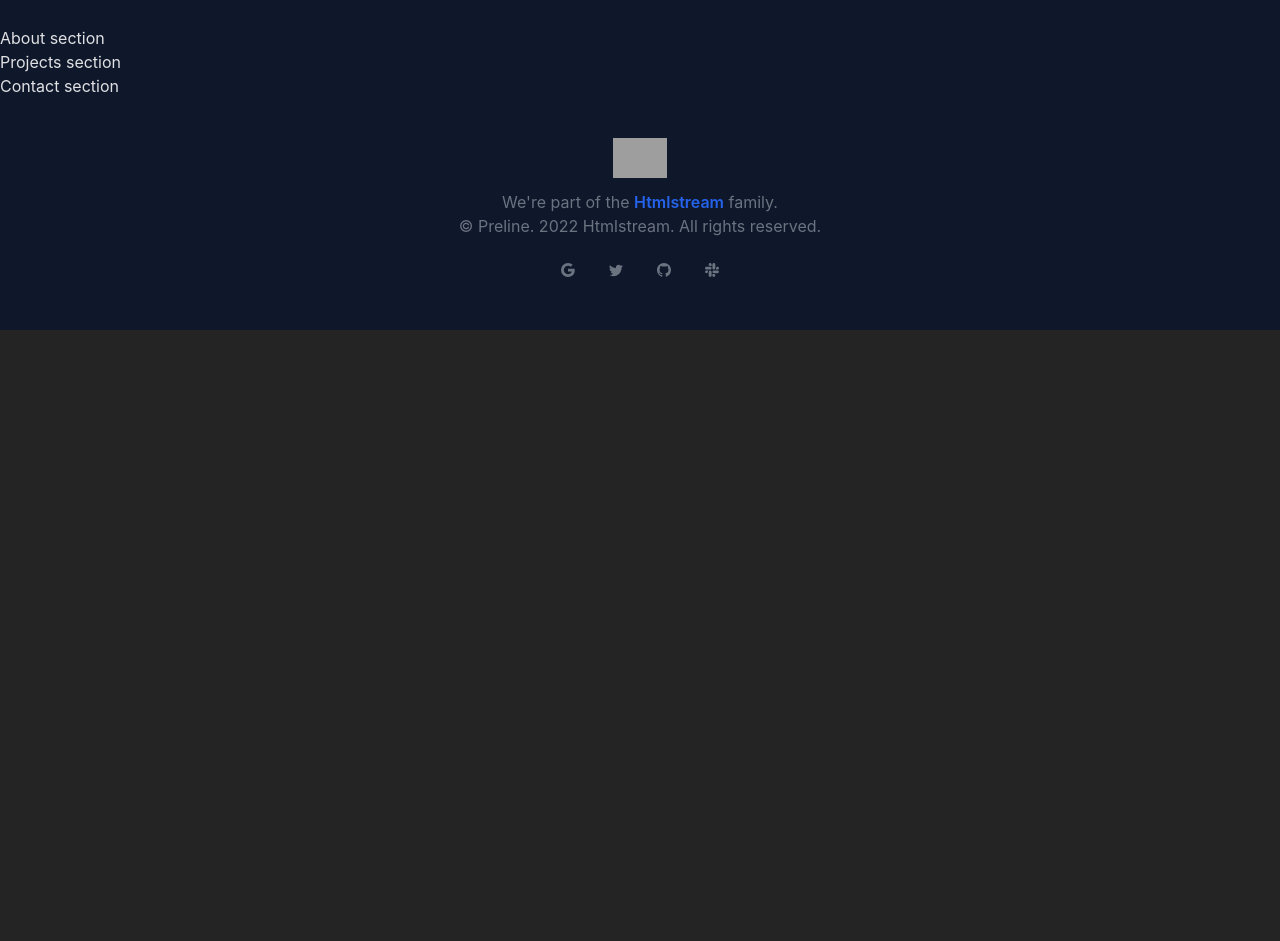
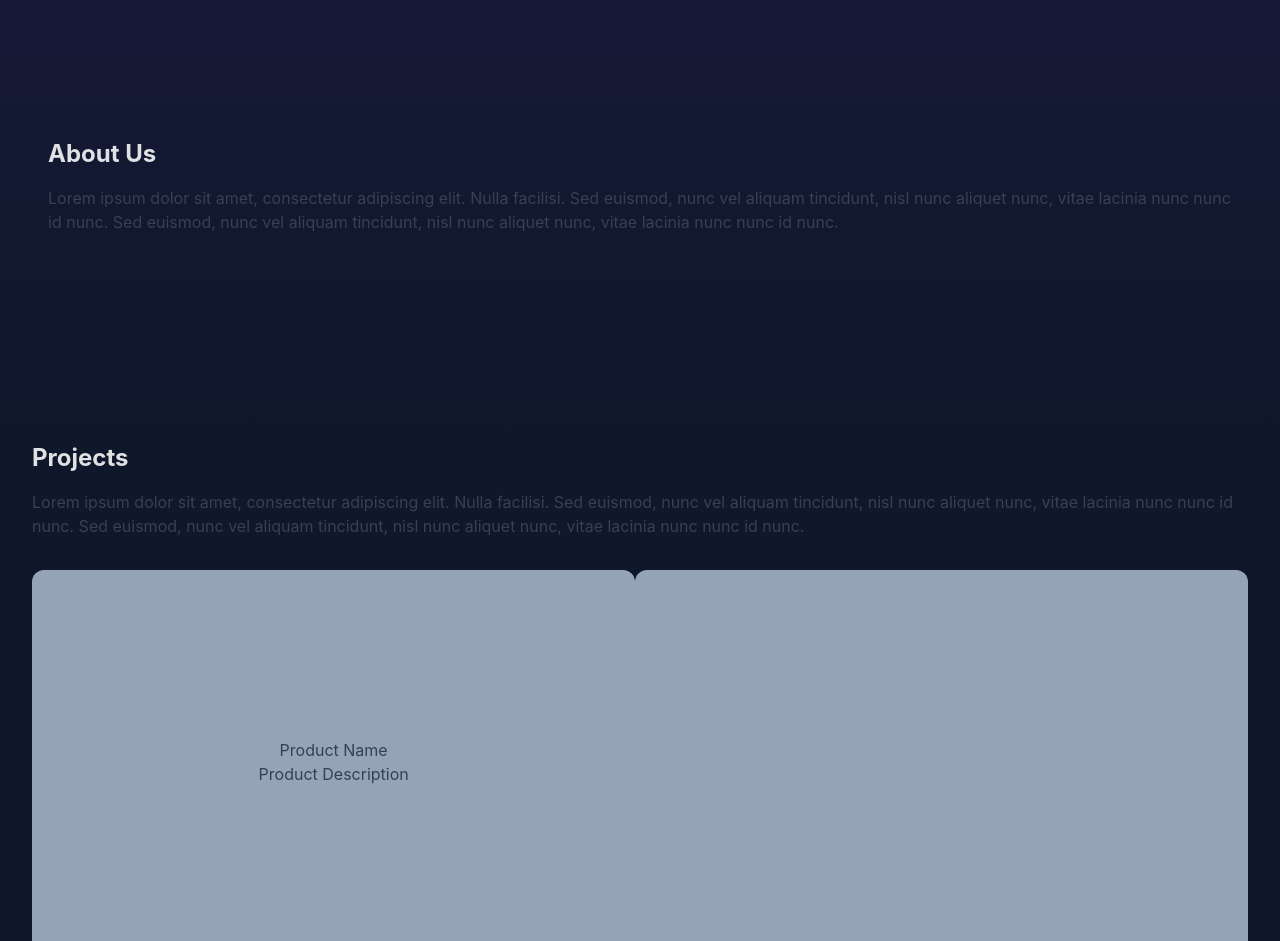
Before and after one commit to mrokonuzzaman040/fastuion-design, a React (Vite) app: page / in a window 1280 px wide. Shown: the part 640-1581 px from the top of the page. Before the commit the page ends 970 px from the top, so only its background shows below. Built offline with nearby package versions, Linux system fonts and the light colour scheme; grey boxes are pictures that could not be loaded.

Commit message:
Add Tailwind CSS forms plugin and update HomeLayout and Home components

```diff
--- a/package.json
+++ b/package.json
@@ -10,6 +10,7 @@
     "preview": "vite preview"
   },
   "dependencies": {
+    "@tailwindcss/forms": "^0.5.7",
     "firebase": "^10.8.1",
     "localforage": "^1.10.0",
     "match-sorter": "^6.3.4",
--- a/src/Home/Home/About.jsx
+++ b/src/Home/Home/About.jsx
@@ -2,8 +2,11 @@ import React from 'react';
 
 const About = () => {
     return (
-        <div id='#about' className=''>
-            <h2>About section</h2>
+        <div id='about' className='max-w-[85rem] mx-auto px-4 sm:px-6 lg:px-8 py-24 space-y-8'>
+            <div className=" p-4">
+                <h2 className="text-2xl font-bold mb-4">About Us</h2>
+                <p className="text-gray-700">Lorem ipsum dolor sit amet, consectetur adipiscing elit. Nulla facilisi. Sed euismod, nunc vel aliquam tincidunt, nisl nunc aliquet nunc, vitae lacinia nunc nunc id nunc. Sed euismod, nunc vel aliquam tincidunt, nisl nunc aliquet nunc, vitae lacinia nunc nunc id nunc.</p>
+            </div>
         </div>
     );
 };
--- a/src/Home/Home/Contact.jsx
+++ b/src/Home/Home/Contact.jsx
@@ -2,8 +2,11 @@ import React from 'react';
 
 const Contact = () => {
     return (
-        <div id='contact' className=''>
-            <h2>Contact section</h2>
+        <div id='contact' className='max-w-[85rem] mx-auto px-4 sm:px-6 lg:px-8 py-24 space-y-8'>
+            <div className="">
+                <h2 className="text-2xl font-bold mb-4">Contact</h2>
+                <p className="text-gray-700">Lorem ipsum dolor sit amet, consectetur adipiscing elit. Nulla facilisi. Sed euismod, nunc vel aliquam tincidunt, nisl nunc aliquet nunc, vitae lacinia nunc nunc id nunc. Sed euismod, nunc vel aliquam tincidunt, nisl nunc aliquet nunc, vitae lacinia nunc nunc id nunc.</p>
+            </div>
         </div>
     );
 };
--- a/src/Home/Home/Projects.jsx
+++ b/src/Home/Home/Projects.jsx
@@ -1,9 +1,14 @@
 import React from 'react';
+import Product from '../ReUsable/Product';
 
 const Projects = () => {
     return (
-        <div id='#projects' className=''>
-            <h2>Projects section</h2>
+        <div id='projects' className='max-w-[85rem] mx-auto px-4 sm:px-6 lg:px-8 py-24 space-y-8'>
+            <div className="">
+                <h2 className="text-2xl font-bold mb-4">Projects</h2>
+                <p className="text-gray-700">Lorem ipsum dolor sit amet, consectetur adipiscing elit. Nulla facilisi. Sed euismod, nunc vel aliquam tincidunt, nisl nunc aliquet nunc, vitae lacinia nunc nunc id nunc. Sed euismod, nunc vel aliquam tincidunt, nisl nunc aliquet nunc, vitae lacinia nunc nunc id nunc.</p>
+            </div>
+            <Product />
         </div>
     );
 };
--- a/src/Home/HomeLayout.jsx
+++ b/src/Home/HomeLayout.jsx
@@ -1,13 +1,11 @@
 import React from "react";
 import "preline/preline";
 import "preline/preline.js";
-import Home from "./Home/Home";
 import Navbar from "../Components/Navbar";
 import { Outlet } from "react-router-dom";
 import Footer from "../Components/Footer";
 
 const HomeLayout = () => {
-
     return (
         <div className="">
             <Navbar />
--- /dev/null
+++ b/src/Home/ReUsable/Product.jsx
@@ -0,0 +1,19 @@
+import React from 'react';
+
+const Product = () => {
+    return (
+        <div className='flex justify-between items-center'>
+            <div className="flex bg-slate-400 p-6 w-[640px] h-96 rounded-xl text-slate-700 text-center justify-center items-center">
+                <div className="">
+                    <h3>Product Name</h3>
+                    <p>Product Description</p>
+                </div>
+            </div>
+            <div className="flex bg-slate-400 p-6 w-[650px] h-96 rounded-xl text-slate-700 text-center justify-center items-center">
+                <img src="" alt="" />
+            </div>
+        </div>
+    );
+};
+
+export default Product;
--- a/tailwind.config.js
+++ b/tailwind.config.js
@@ -8,7 +8,5 @@ export default {
   theme: {
     extend: {},
   },
-  plugins: [
-    require( 'preline/plugin' ),
-  ],
+  plugins: [ require( '@tailwindcss/forms' ), require( 'preline/plugin' ) ],
 }
```
Also changed, not shown: 1 other file (tests, documents, lock files or other folders).
